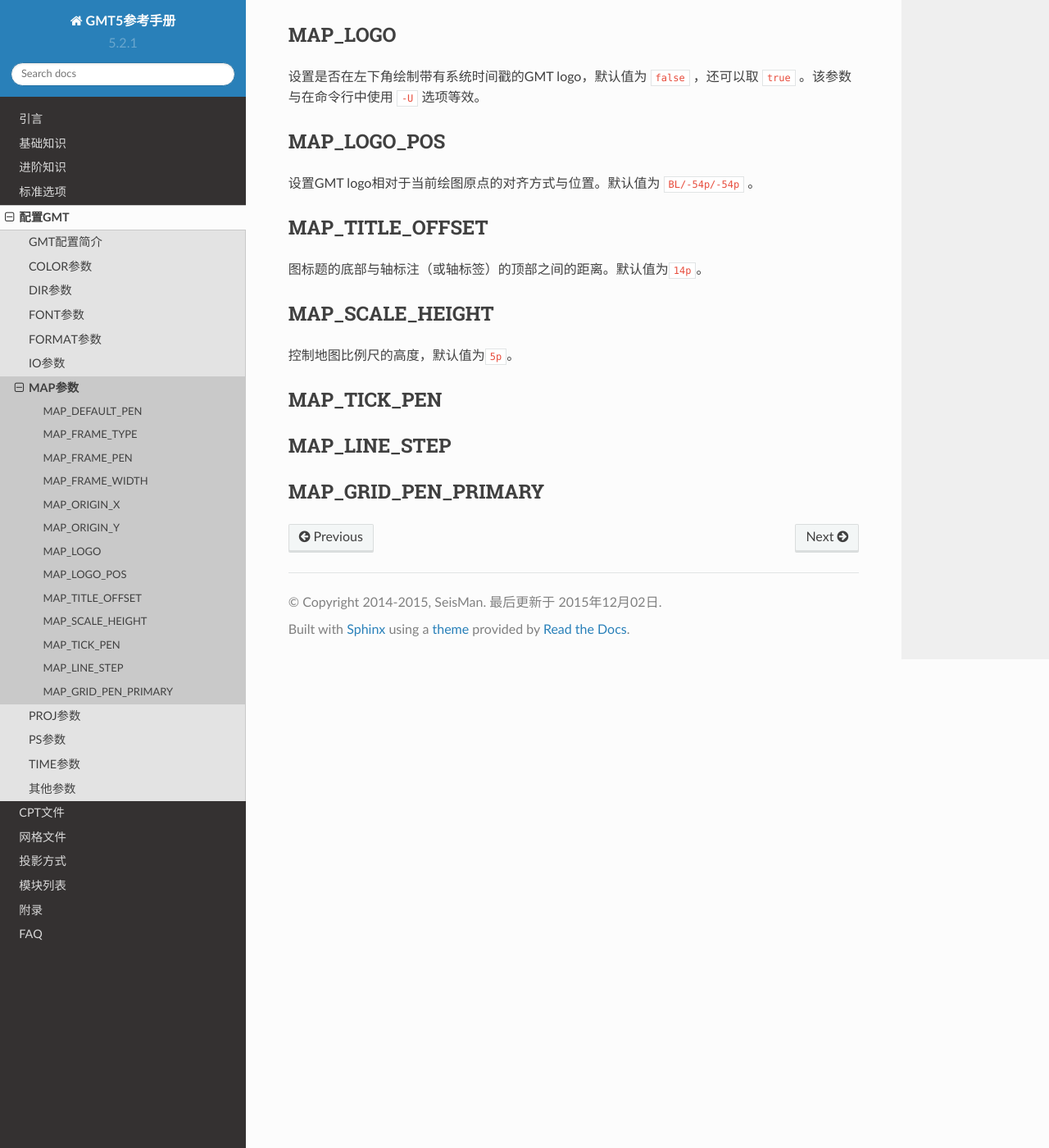
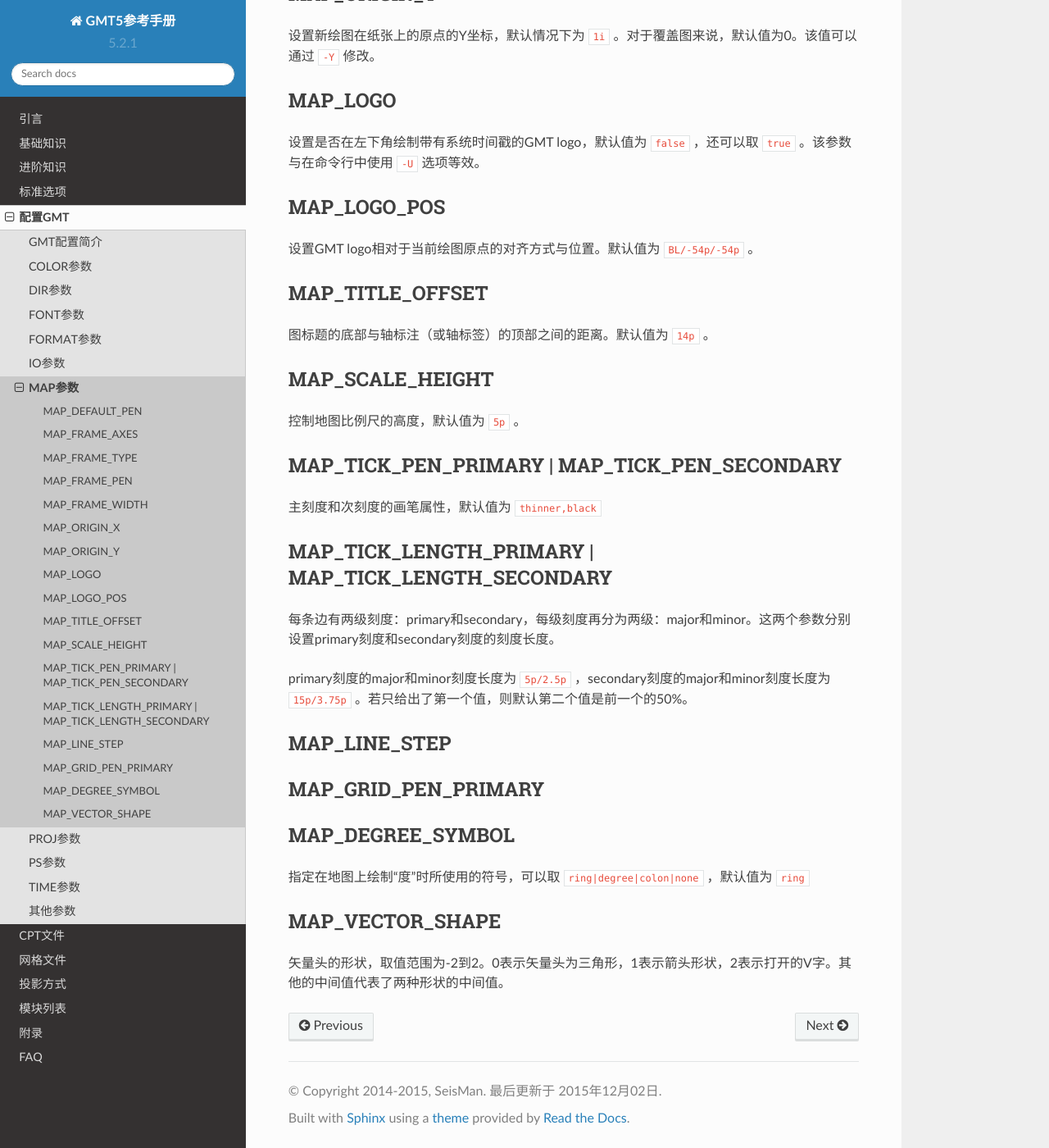
Before and after one commit to seisman/GMT5_Docs, a Sphinx documentation site: the page built from source/conf-map.rst, in a window 1280 px wide and 1400 px high, scrolled down 1441 px. Shown: the whole window at 82% size. Built offline with Sphinx 7.4.7 and the Read the Docs theme 2.0.0, drawn with Linux system fonts in a browser that asks for light colours; pages that are not in the unit, such as notebooks, are missing from menus; some of the changed text lies outside the part shown.

Commit message:
update gmt.conf

```diff
--- a/source/conf-map.rst
+++ b/source/conf-map.rst
@@ -6,14 +6,21 @@
 MAP_DEFAULT_PEN
 ---------------
 
+.. _MAP_FRAME_AXES:
+
+MAP_FRAME_AXES
+--------------
+
+设置要绘制/标注的轴，可以认为是 ``-B`` 选项的默认值，默认值为 ``WSEN``
+
 .. _MAP_FRAME_TYPE:
 
 MAP_FRAME_TYPE
 --------------
 
-设置底图边框类型，可选值包括\ ``inside``\ 、\ ``plain``\ 、\ ``graph``\ 、\ ``fancy``\ 以及\ ``fancy+``\ ，默认值为\ ``fancy``\。
+设置底图边框类型，可选值包括 ``inside|plain|graph|fancy|fancy+`` ，默认值为 ``fancy`` 。
 
-一般情况下，\ ``fancy``\ 边框类型仅适用于投影后的X、Y方向平行于经度纬度方向的情况下，比如rectangular投影、polar投影。对于某些投影，只能使用plain底图，即便MAP_BASEMAP_TYPE被设置为fancy。
+一般情况下， ``fancy`` 边框类型仅适用于投影后的X、Y方向平行于经度纬度方向的情况下，比如rectangular投影、polar投影。对于某些投影，只能使用plain底图，即便MAP_BASEMAP_TYPE被设置为fancy。
 
 下图给出了不同的底图边框类型的效果：
 
@@ -28,28 +35,28 @@
 MAP_FRAME_PEN
 -------------
 
-绘制底图类型为plain时边框的画笔属性，默认值为\ ``thicker,black``\ 。
+绘制底图类型为plain时边框的画笔属性，默认值为 ``thicker,black`` 。
 
 .. _MAP_FRAME_WIDTH:
 
 MAP_FRAME_WIDTH
 ---------------
 
-设置底图类型为fancy时的边框宽度，默认值为\ ``5p``\ 。
+设置底图类型为fancy时的边框宽度，默认值为 ``5p`` 。
 
 .. _MAP_ORIGIN_X:
 
 MAP_ORIGIN_X
 ------------
 
-设置新绘图在纸张上的原点的X坐标，默认情况下为\ ``1i``\。对于覆盖图来说，默认值为0。该值可以通过\ ``-X``\ 修改。
+设置新绘图在纸张上的原点的X坐标，默认情况下为 ``1i`` 。对于覆盖图来说，默认值为0。该值可以通过 ``-X`` 修改。
 
 .. _MAP_ORIGIN_Y:
 
 MAP_ORIGIN_Y
 ------------
 
-设置新绘图在纸张上的原点的Y坐标，默认情况下为\ ``1i``\ 。对于覆盖图来说，默认值为0。该值可以通过\ ``-Y``\ 修改。
+设置新绘图在纸张上的原点的Y坐标，默认情况下为 ``1i`` 。对于覆盖图来说，默认值为0。该值可以通过 ``-Y`` 修改。
 
 .. _MAP_LOGO:
 
@@ -70,19 +77,32 @@
 MAP_TITLE_OFFSET
 ----------------
 
-图标题的底部与轴标注（或轴标签）的顶部之间的距离。默认值为\ ``14p``\ 。
+图标题的底部与轴标注（或轴标签）的顶部之间的距离。默认值为 ``14p`` 。
 
 .. _MAP_SCALE_HEIGHT:
 
 MAP_SCALE_HEIGHT
 ----------------
 
-控制地图比例尺的高度，默认值为\ ``5p``\ 。
+控制地图比例尺的高度，默认值为 ``5p`` 。
 
-.. _MAP_TICK_PEN:
+.. _MAP_TICK_PEN_PRIMARY:
+.. _MAP_TICK_PEN_SECONDARY:
 
-MAP_TICK_PEN
-------------
+MAP_TICK_PEN_PRIMARY | MAP_TICK_PEN_SECONDARY
+---------------------------------------------
+
+主刻度和次刻度的画笔属性，默认值为 ``thinner,black``
+
+.. _MAP_TICK_LENGTH_PRIMARY:
+.. _MAP_TICK_LENGTH_SECONDARY:
+
+MAP_TICK_LENGTH_PRIMARY | MAP_TICK_LENGTH_SECONDARY
+---------------------------------------------------
+
+每条边有两级刻度：primary和secondary，每级刻度再分为两级：major和minor。这两个参数分别设置primary刻度和secondary刻度的刻度长度。
+
+primary刻度的major和minor刻度长度为 ``5p/2.5p`` ，secondary刻度的major和minor刻度长度为 ``15p/3.75p`` 。若只给出了第一个值，则默认第二个值是前一个的50%。
 
 .. _MAP_LINE_STEP:
 
@@ -93,3 +113,17 @@
 
 MAP_GRID_PEN_PRIMARY
 --------------------
+
+.. _MAP_DEGREE_SYMBOL:
+
+MAP_DEGREE_SYMBOL
+-----------------
+
+指定在地图上绘制“度”时所使用的符号，可以取 ``ring|degree|colon|none`` ，默认值为 ``ring``
+
+.. _MAP_VECTOR_SHAPE:
+
+MAP_VECTOR_SHAPE
+----------------
+
+矢量头的形状，取值范围为-2到2。0表示矢量头为三角形，1表示箭头形状，2表示打开的V字。其他的中间值代表了两种形状的中间值。
--- a/source/conf-proj.rst
+++ b/source/conf-proj.rst
@@ -130,3 +130,9 @@
 
 PROJ_GEODESIC
 -------------
+
+指定大地测量计算中所使用的算法，可以取：
+
+#. ``Vincenty`` 默认值，精确到0.5mm
+#. ``Rudoe`` given for legacy purpose
+#. ``Andoyer`` 精度为10米量级，比 ``Vincenty`` 快5倍
--- a/source/conf-ps.rst
+++ b/source/conf-ps.rst
@@ -6,7 +6,7 @@
 PS_CHAR_ENCODING
 ----------------
 
-选择GMT在处理文本中的八进制码时所使用的字符集编码方式，可选值包括：\ ``Standard``\ 、\ ``Standard+``\ 、\ ``ISOLatin1``\ 、\ ``ISOLatin1+``\ 和\ ``ISO-8859-x``\ （其中x取值为[1-10]或[13-15]）。若安装GMT时使用SI单位制，则默认值为ISOLatin1编码；否则使用Standard+编码。
+选择GMT在处理文本中的八进制码时所使用的字符集编码方式，可选值包括： ``Standard`` 、 ``Standard+`` 、 ``ISOLatin1`` 、 ``ISOLatin1+`` 和 ``ISO-8859-x`` （其中x取值为[1-10]或[13-15]）。若安装GMT时使用SI单位制，则默认值为ISOLatin1编码；否则使用Standard+编码。
 
 .. _PS_LINE_CAP:
 
--- a/source/conf-time.rst
+++ b/source/conf-time.rst
@@ -58,3 +58,8 @@
 比如，若TIME_Y2K_OFFSET_YEAR=1729，则数字29到99分别表示1729到1799，而数字00到28则表示1800到1828。
 
 默认值为1950，即00到99表示的年份范围为1950到2049。
+
+.. _TIME_REPORT:
+
+TIME_REPORT
+-----------
```
Also changed, not shown: source/conf-io.rst (+41 -0 lines).
